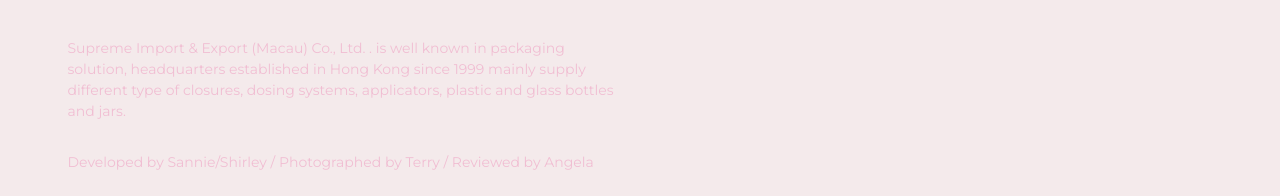
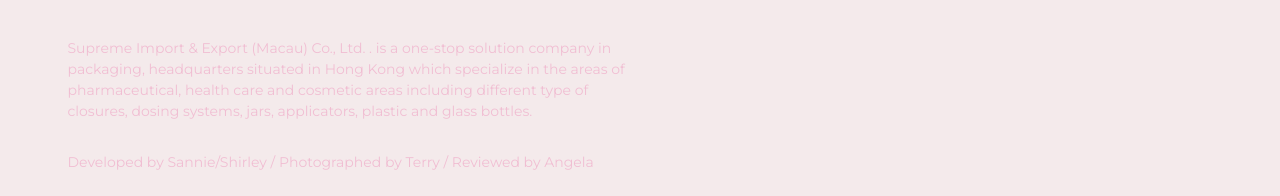
Before and after one commit to supreme-io-ltd/supreme.github.io, a plain HTML site: page cateloge.html in a window 1280 px wide. Shown: the part 604-800 px from the top of the page. Drawn offline with Linux system fonts and the light colour scheme.

Commit message:
Add files via upload
4th

```diff
--- a/cateloge.html
+++ b/cateloge.html
@@ -330,7 +330,8 @@
 				<div class="col-lg-6">
 					<div class="footer-widget about-widget">
 						<img src="img/s_logo.JPG" alt="logo" style="width: 15%">
-						<p>Supreme Import & Export (Macau) Co., Ltd. . is well known in packaging solution, headquarters established in Hong Kong since 1999 mainly supply different type of closures, dosing systems, applicators, plastic and glass bottles and jars.</p>
+						<p>Supreme Import & Export (Macau) Co., Ltd. . is a one-stop solution company in packaging, headquarters situated in Hong Kong which specialize in the areas of pharmaceutical, health care and cosmetic areas including different type of closures, dosing systems, jars, applicators, plastic and glass bottles.</p>
+
 
                          <p>Developed by Sannie/Shirley / Photographed by Terry / Reviewed by Angela</p>
 					</div>
```
Also changed, not shown: contact.html (+2 -1 lines), index.html (+1 -1 lines), service.html (+2 -1 lines).
